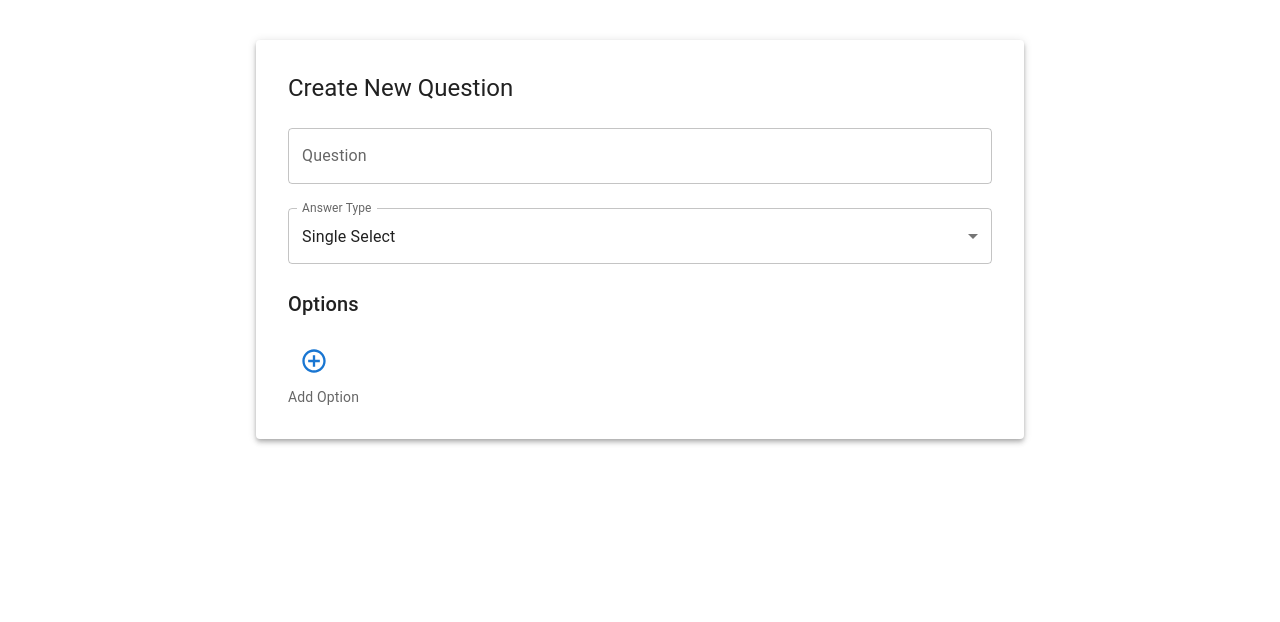
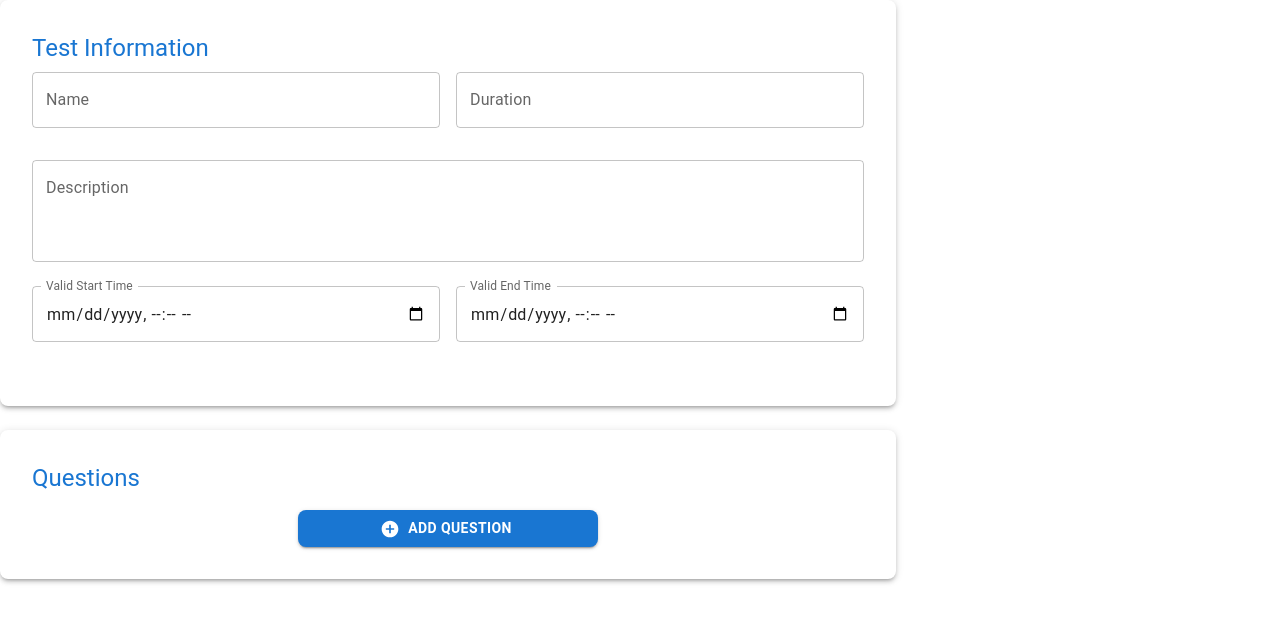
Before and after one commit to yashh1994/Face-detection-exam-system, a React (Vite) app in the folder Frontend/my-project/: page / in a window 1280 px wide. Shown: the top 622 px of the page. Built offline with nearby package versions, Linux system fonts and the light colour scheme.

Commit message:
setup Createtest with question template

```diff
--- a/Frontend/my-project/src/Pages/CreateTest/Components/QuestionTemplate.jsx
+++ b/Frontend/my-project/src/Pages/CreateTest/Components/QuestionTemplate.jsx
@@ -1,15 +1,18 @@
 import React, { useState } from 'react';
-import { TextField, Select, MenuItem, FormControl, InputLabel, Checkbox, Radio, IconButton, Typography, Box, Paper } from '@mui/material';
-import { AddCircleOutline } from '@mui/icons-material';
+import { TextField, Select, MenuItem, FormControl, Checkbox, Radio, IconButton, Typography, Box, Paper } from '@mui/material';
+import { AddCircleOutline, Delete } from '@mui/icons-material';
 
-function QuestionTemplate() {
-    const [questionText, setQuestionText] = useState('');
-    const [answerType, setAnswerType] = useState('single'); // 'single' or 'multiple'
-    const [options, setOptions] = useState([]);
+
+function QuestionTemplate({ questionData, onUpdate, onRemove }) {
+    const [questionText, setQuestionText] = useState(questionData.questionText);
+    const [answerType, setAnswerType] = useState(questionData.answerType);
+    const [options, setOptions] = useState(questionData.options);
 
     // Add Option Handler
     const addOption = () => {
-        setOptions([...options, { text: '', isCorrect: false }]);
+        const newOptions = [...options, { text: '', isCorrect: false }];
+        setOptions(newOptions);
+        onUpdate({ ...questionData, options: newOptions });
     };
 
     // Handle Option Changes
@@ -17,17 +20,23 @@ function QuestionTemplate() {
         const updatedOptions = [...options];
         updatedOptions[index][field] = value;
 
-        // Single selection type allows only one correct answer
+        // If single selection type, only one option can be correct
         if (field === 'isCorrect' && answerType === 'single') {
-            updatedOptions.forEach((opt, i) => opt.isCorrect = i === index);
+            updatedOptions.forEach((opt, i) => (opt.isCorrect = i === index));
         }
 
         setOptions(updatedOptions);
+        onUpdate({ ...questionData, options: updatedOptions });
     };
 
     return (
-        <Paper elevation={4} sx={{ p: 4, width: '60%', margin: 'auto', mt: 5 }}>
-            <Typography variant="h5" gutterBottom>
+        <Paper elevation={4} sx={{ p: 3, width: '100%', margin: 'auto', mt: 4, position: 'relative' }}>
+            {/* Delete Icon at Top-Right */}
+            <IconButton onClick={onRemove} size="small" color="error" sx={{ position: 'absolute', top: 8, right: 8 }}>
+                <Delete />
+            </IconButton>
+
+            <Typography variant="h6" gutterBottom>
                 Create New Question
             </Typography>
 
@@ -36,18 +45,24 @@ function QuestionTemplate() {
                 label="Question"
                 fullWidth
                 variant="outlined"
-                margin="normal"
+                margin="dense"
                 value={questionText}
-                onChange={(e) => setQuestionText(e.target.value)}
+                onChange={(e) => {
+                    setQuestionText(e.target.value);
+                    onUpdate({ ...questionData, questionText: e.target.value });
+                }}
                 placeholder="Enter your question here"
+                sx={{ mb: 2 }}
             />
 
             {/* Answer Type Selection */}
-            <FormControl fullWidth margin="normal">
-                <InputLabel>Answer Type</InputLabel>
+            <FormControl fullWidth margin="dense">
                 <Select
                     value={answerType}
-                    onChange={(e) => setAnswerType(e.target.value)}
+                    onChange={(e) => {
+                        setAnswerType(e.target.value);
+                        onUpdate({ ...questionData, answerType: e.target.value });
+                    }}
                     label="Answer Type"
                 >
                     <MenuItem value="single">Single Select</MenuItem>
@@ -57,7 +72,7 @@ function QuestionTemplate() {
 
             {/* Options Section */}
             <Box mt={2}>
-                <Typography variant="h6" gutterBottom>
+                <Typography variant="subtitle1" gutterBottom>
                     Options
                 </Typography>
 
@@ -81,17 +96,21 @@ function QuestionTemplate() {
                             variant="outlined"
                             value={option.text}
                             onChange={(e) => handleOptionChange(index, 'text', e.target.value)}
+                            size="small"
                             fullWidth
                         />
                     </Box>
                 ))}
 
-                <IconButton color="primary" onClick={addOption} size="large" sx={{ mt: 1 }}>
-                    <AddCircleOutline fontSize="inherit" />
-                </IconButton>
-                <Typography variant="body2" color="textSecondary">
-                    Add Option
-                </Typography>
+                {/* Add Option Button */}
+                <Box display="flex" alignItems="center" mt={1}>
+                    <IconButton color="primary" onClick={addOption} size="large">
+                        <AddCircleOutline fontSize="inherit" />
+                    </IconButton>
+                    <Typography variant="body2" color="textSecondary" ml={1}>
+                        Add Option
+                    </Typography>
+                </Box>
             </Box>
         </Paper>
     );
--- a/Frontend/my-project/src/Pages/CreateTest/CreateTest.jsx
+++ b/Frontend/my-project/src/Pages/CreateTest/CreateTest.jsx
@@ -1,76 +1,156 @@
-import React from 'react';
+import React, { useState } from 'react';
+import { Box, Typography, TextField, Button, Paper } from '@mui/material';
+import QuestionTemplate from './Components/QuestionTemplate';
+import { AddCircle } from '@mui/icons-material';
 
-function CreateTest(params) {
+function CreateTest() {
+    const [testInfo, setTestInfo] = useState({
+        name: '',
+        duration: '',
+        description: '',
+        startTime: '',
+        endTime: '',
+    });
+    const [questions, setQuestions] = useState([]);
+
+    // Handler to update test info fields
+    const handleTestInfoChange = (e) => {
+        setTestInfo({ ...testInfo, [e.target.id]: e.target.value });
+    };
+
+    // Handler to add a new question
+    const addQuestion = () => {
+        setQuestions([
+            ...questions,
+            { id: Date.now(), questionText: '', answerType: 'single', options: [] }
+        ]);
+    };
+
+    // Handler to update a specific question
+    const updateQuestion = (id, updatedQuestion) => {
+        setQuestions(questions.map(q => (q.id === id ? updatedQuestion : q)));
+    };
+
+    // Handler to remove a question by ID
+    const removeQuestion = (id) => {
+        setQuestions(questions.filter(q => q.id !== id));
+    };
+
     return (
-        <div className='w-screen h-screen bg-blue-900 flex justify-center items-center'>
-            <form className='bg-white p-8 rounded shadow-md w-3/5 flex flex-col'>
-                <div className='flex mb-4'>
-                    <div className='mr-4 w-1/2'>
-                        <label className='block text-gray-700 text-sm font-bold mb-2' htmlFor='name'>
-                            Name
-                        </label>
-                        <input
-                            className='shadow appearance-none border rounded w-full py-2 px-3 text-gray-700 leading-tight focus:outline-none focus:shadow-outline'
-                            id='name'
-                            type='text'
-                            placeholder='Enter test name'
+        <Box className="w-screen h-screen bg-blue-900 flex justify-center items-start p-4 overflow-y-auto">
+            <Box sx={{ width: '70%', display: 'flex', flexDirection: 'column', gap: 3 }}>
+
+                {/* General Test Information */}
+                <Paper
+                    elevation={3}
+                    sx={{
+                        p: 4,
+                        borderRadius: 2,
+                        backgroundColor: 'white',
+                    }}
+                >
+                    <Typography variant="h5" color="primary" gutterBottom>
+                        Test Information
+                    </Typography>
+                    <Box display="flex" gap={2} mb={4}>
+                        <TextField
+                            label="Name"
+                            id="name"
+                            value={testInfo.name}
+                            onChange={handleTestInfoChange}
+                            fullWidth
+                            variant="outlined"
+                            placeholder="Enter test name"
                         />
-                    </div>
-                    <div className='w-1/2'>
-                        <label className='block text-gray-700 text-sm font-bold mb-2' htmlFor='duration'>
-                            Duration
-                        </label>
-                        <input
-                            className='shadow appearance-none border rounded w-full py-2 px-3 text-gray-700 leading-tight focus:outline-none focus:shadow-outline'
-                            id='duration'
-                            type='text'
-                            placeholder='Enter test duration'
+                        <TextField
+                            label="Duration"
+                            id="duration"
+                            value={testInfo.duration}
+                            onChange={handleTestInfoChange}
+                            fullWidth
+                            variant="outlined"
+                            placeholder="Enter test duration"
                         />
-                    </div>
-                </div>
-                <div className='mb-4'>
-                    <label className='block text-gray-700 text-sm font-bold mb-2' htmlFor='description'>
-                        Description
-                    </label>
-                    <textarea
-                        className='shadow appearance-none border rounded w-full py-2 px-3 text-gray-700 leading-tight focus:outline-none focus:shadow-outline'
-                        id='description'
-                        placeholder='Enter test description'
+                    </Box>
+                    <TextField
+                        label="Description"
+                        id="description"
+                        value={testInfo.description}
+                        onChange={handleTestInfoChange}
+                        fullWidth
+                        multiline
+                        rows={3}
+                        variant="outlined"
+                        placeholder="Enter test description"
+                        sx={{ mb: 3 }}
                     />
-                </div>
-                <div className='flex mb-4'>
-                    <div className='mr-4 w-1/2'>
-                        <label className='block text-gray-700 text-sm font-bold mb-2' htmlFor='start-time'>
-                            Valid Start Time
-                        </label>
-                        <input
-                            className='shadow appearance-none border rounded w-full py-2 px-3 text-gray-700 leading-tight focus:outline-none focus:shadow-outline'
-                            id='start-time'
-                            type='datetime-local'
+                    <Box display="flex" gap={2} mb={4}>
+                        <TextField
+                            label="Valid Start Time"
+                            id="startTime"
+                            type="datetime-local"
+                            value={testInfo.startTime}
+                            onChange={handleTestInfoChange}
+                            fullWidth
+                            InputLabelProps={{ shrink: true }}
                         />
-                    </div>
-                    <div className='w-1/2'>
-                        <label className='block text-gray-700 text-sm font-bold mb-2' htmlFor='end-time'>
-                            Valid End Time
-                        </label>
-                        <input
-                            className='shadow appearance-none border rounded w-full py-2 px-3 text-gray-700 leading-tight focus:outline-none focus:shadow-outline'
-                            id='end-time'
-                            type='datetime-local'
+                        <TextField
+                            label="Valid End Time"
+                            id="endTime"
+                            type="datetime-local"
+                            value={testInfo.endTime}
+                            onChange={handleTestInfoChange}
+                            fullWidth
+                            InputLabelProps={{ shrink: true }}
                         />
-                    </div>
-                </div>
-                <div className='flex items-center justify-between'>
-                    <button
-                        className='bg-blue-500 hover:bg-blue-700 text-white font-bold py-2 px-4 rounded focus:outline-none focus:shadow-outline'
-                        type='button'
-                    >
-                        Create Test
-                    </button>
-                </div>
-            </form>
+                    </Box>
+                </Paper>
 
-        </div>
+                {/* Questions Section */}
+                <Paper
+                    elevation={3}
+                    sx={{
+                        p: 4,
+                        borderRadius: 2,
+                        backgroundColor: 'white',
+                    }}
+                    className='mb-12'
+                >
+                    <Typography variant="h5" color="primary" gutterBottom>
+                        Questions
+                    </Typography>
+
+                    {/* Render Questions */}
+                    {questions.map((question) => (
+                        //<Paper key={question.id} elevation={2} sx={{ p: 3, mt: 2 }}>
+                            <QuestionTemplate
+                                questionData={question}
+                                onUpdate={(updatedQuestion) => updateQuestion(question.id, updatedQuestion)}
+                                onRemove={() => removeQuestion(question.id)}
+                            />
+                        //</Paper>
+                    ))}
+
+                    {/* Add Question Button */}
+                    <Box sx={{ display: 'flex', justifyContent: 'center', mt: 2 }}>
+                        <Button
+                            variant="contained"
+                            color="primary"
+                            startIcon={<AddCircle />}
+                            onClick={addQuestion}
+                            sx={{
+                                width: '100%',
+                                maxWidth: '300px',
+                                borderRadius: 2,
+                                fontWeight: 'bold'
+                            }}
+                        >
+                            Add Question
+                        </Button>
+                    </Box>
+                </Paper>
+            </Box>
+        </Box>
     );
 }
 
--- a/Frontend/my-project/src/main.jsx
+++ b/Frontend/my-project/src/main.jsx
@@ -9,6 +9,6 @@ import QuestionTemplate from './Pages/CreateTest/Components/QuestionTemplate.jsx
 
 createRoot(document.getElementById('root')).render(
   <StrictMode>
-  <QuestionTemplate />
+  <CreateTest />
   </StrictMode>,
 )
```
